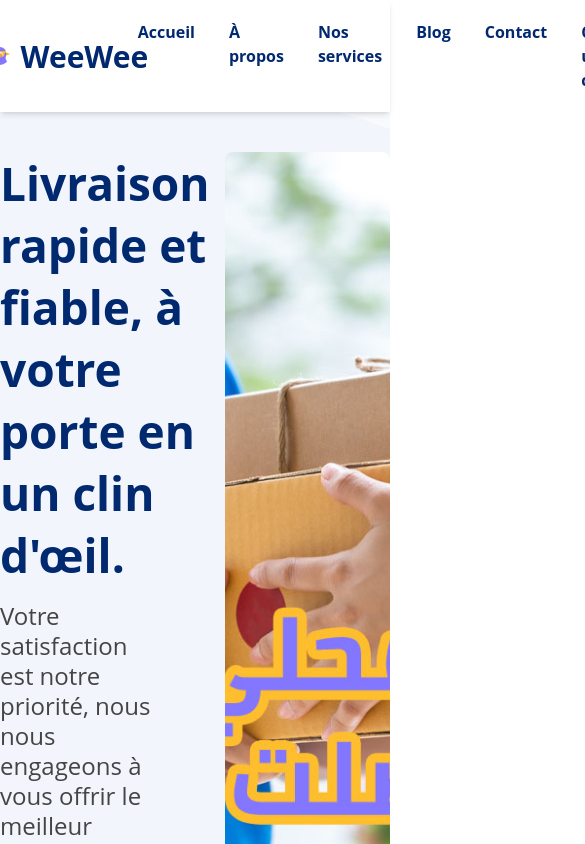
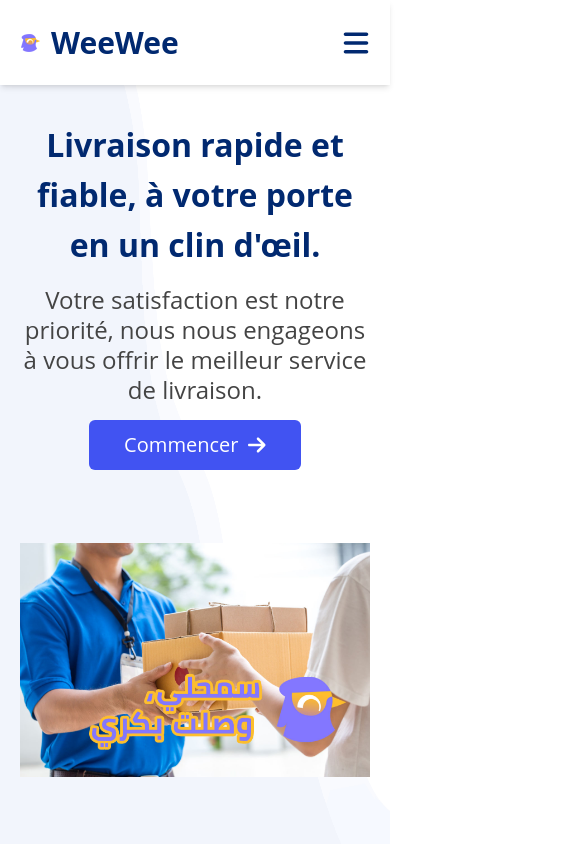
Before and after one commit to SouhailM07/weewee-delivery-landing-page-clone, a React (Vite) app: page / in a window 390 px wide. Shown: the top 844 px of the page, 585 px wide, since content can reach past the window. Built offline with nearby package versions, Linux system fonts and the light colour scheme.

Commit message:
[Hero] component is now /RESPONSIVE/

```diff
--- a/src/components/organisms/Hero/Hero.tsx
+++ b/src/components/organisms/Hero/Hero.tsx
@@ -5,10 +5,10 @@ import { faArrowRight } from "@fortawesome/free-solid-svg-icons";
 // import blueBg from "../../../../public/blueBg.png"
 export default function Hero() {
   return (
-    <section className="bg-[url('/blueBg.png')] bg-no-repeat bg-cover py-[2rem]">
-      <div className="max-w-[56rem] mx-auto grid grid-cols-2 gap-x-[3rem] ">
-        <article className="flex flex-col justify-between items-start ">
-          <h1 className="text-txtBlue text-[2.3rem] leading-[3.1rem] font-bold">
+    <section className="bg-[url('/blueBg.png')] bg-no-repeat bg-[length:100%_100%] py-[2rem] min-h-screen flexCenter">
+      <div className="cc mx-auto grid grid-cols-2 gap-x-[3rem] max-lg:grid-cols-1">
+        <article className="flex flex-col justify-between items-start max-md:items-center max-md:text-center max-lg:justify-center max-w-[33rem] max-md:max-w-[25rem] max-lg:py-[4rem] max-sm:pb-[1rem]">
+          <h1 className="text-txtBlue text-[2.3rem] leading-[3.1rem]  font-bold max-md:text-[1.6rem] max-md:leading-[2.5rem]">
             Livraison rapide et fiable, à votre porte en un clin d'œil.
           </h1>
           <p className="text-[1.2rem] leading-[1.5rem] my-3">
@@ -20,11 +20,11 @@ export default function Hero() {
             <FontAwesomeIcon icon={faArrowRight} />
           </MyButton>
         </article>
-        <article className="h-full">
+        <article className="h-full max-lg:h-[17rem] mx-auto ">
           <img
             src={heroBg}
             alt="img"
-            className="h-full object-cover object-center rounded-md"
+            className="h-full object-contain object-center rounded-lg aspect-auto"
           />
         </article>
       </div>
--- a/src/components/organisms/Navbar/Navbar.tsx
+++ b/src/components/organisms/Navbar/Navbar.tsx
@@ -3,7 +3,7 @@ import { navLinks } from "../../../types";
 import MyButton from "../../atoms/MyButton/MyButton";
 import ReactArr from "../../atoms/ReactArr/ReactArr";
 import logo from "/logo.png";
-import { faChevronDown } from "@fortawesome/free-solid-svg-icons";
+import { faBars, faChevronDown } from "@fortawesome/free-solid-svg-icons";
 import { useEffect, useState } from "react";
 
 export default function Navbar() {
@@ -32,14 +32,18 @@ export default function Navbar() {
     <header
       className={`${
         shrink ? "py-[0.7rem]" : "py-[1rem]"
-      } sticky top-0 bg-white z-[100] shadow-md duration-300 transition-all`}
+      } fixed w-full  top-0 bg-white z-[100] shadow-md duration-300 transition-all px-[1rem]`}
     >
       <nav className="text-txtBlue max-w-[56rem] mx-auto flexBetween">
         <div className="flexCenter gap-x-2">
           <img src={logo} alt="logo" />
           <span className="text-[1.5rem] font-bold">WeeWee</span>
         </div>
-        <div className="flex gap-x-[1.7rem] items-center  text-[0.8rem] font-bold">
+        <FontAwesomeIcon
+          icon={faBars}
+          className="w1200:hidden h-[1.4rem] aspect-square"
+        />
+        <div className="flex max-w1200:hidden gap-x-[1.7rem] items-center  text-[0.8rem] font-bold">
           <ul role="list" className="flex gap-x-[1.7rem]">
             <ReactArr
               arr={links}
--- a/src/components/templates/MainTemplate/MainTemplate.tsx
+++ b/src/components/templates/MainTemplate/MainTemplate.tsx
@@ -19,17 +19,17 @@ export default function MainTemplate() {
       <ScrollToTopButton />
       <main className="space-y-[5rem]">
         <Hero />
-        <AboutUs />
-        <OurValues />
-        <Counts />
-        <Features />
-        <Services />
-        <FAQ />
-        <Testimonials />
-        <Blog />
-        <Contact />
+        {/* <AboutUs /> */}
+        {/* <OurValues /> */}
+        {/* <Counts /> */}
+        {/* <Features /> */}
+        {/* <Services /> */}
+        {/* <FAQ /> */}
+        {/* <Testimonials /> */}
+        {/* <Blog /> */}
+        {/* <Contact /> */}
       </main>
-      <Footer />
+      {/* <Footer />  */}
     </>
   );
 }
--- a/tailwind.config.js
+++ b/tailwind.config.js
@@ -15,6 +15,12 @@ module.exports = {
       screens: {
         "2xl": "1400px",
       },
+    },
+    screens: {
+      "w1200": "1200px",
+      "lg": "1024px",
+      "md": "768px",
+      "sm": "570px"
     },
     extend: {
       keyframes: {
```
